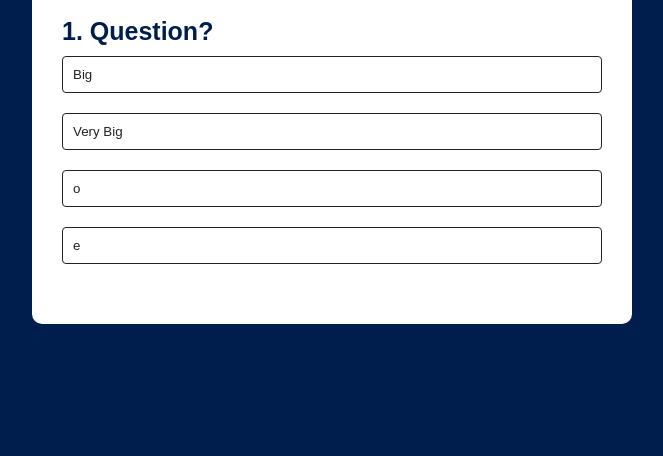
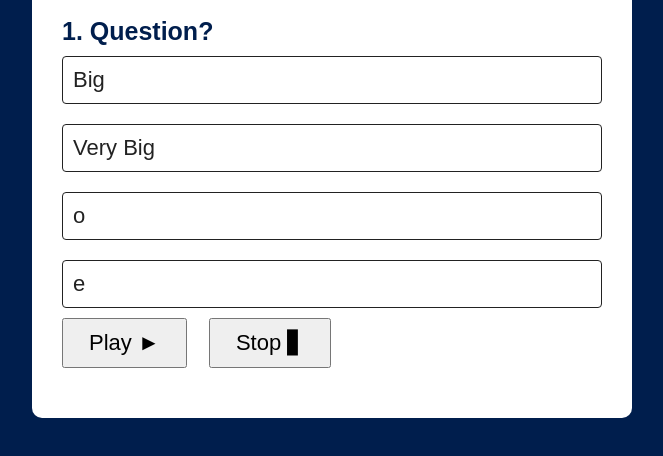
Before and after one commit to askimmell/thatgun, a plain HTML site: page index.html in a window 1280 px wide. Shown: the part 170-626 px from the top of the page, without its empty margins (308-971 px from the left). Drawn offline with Linux system fonts and the light colour scheme.

Commit message:
Audio test

```diff
--- a/index.html
+++ b/index.html
@@ -16,6 +16,15 @@
                         <button class="btn">Answer 4</button>
                     </div>
                     <button id="next-btn">Next</button>
+                    <div>
+                        <audio id="audio">
+                            <source src="media/audio.mp3" type="audio/mpeg">
+                        </audio>
+                        <button id="playPauseBTN" onclick="playPause()">Play &#9658;</button>
+                        &nbsp;
+                        &nbsp;
+                        <button>Stop &#9611;</button>
+                    </div>
             </div>
         </div>
         <script src="script.js"></script>
--- a/script.js
+++ b/script.js
@@ -31,6 +31,10 @@ const questions = [
 const questionElement = document.getElementById("question");
 const answerButton = document.getElementById("answer-buttons");
 const nextButton = document.getElementById("next-btn");
+
+var audio = document.getElementById('audio');
+var playPauseBTN = document.getElementById('playPauseBTN');
+var count = 0;
 
 let currentQuestionIndex = 0;
 let score = 0;
@@ -110,4 +114,16 @@ nextButton.addEventListener("click", ()=>{
     }
 })
 
+function playPause(){
+    if(count == 0){
+        count = 1;
+        audio.play();
+        playPauseBTN.innerHTML = "Pause &#9208;";
+    }else{
+        count = 0;
+        audio.pause();
+        playPauseBTN.innerHTML = "Play &#9208;";
+    }
+}
+
 startQuiz();
--- a/style.css
+++ b/style.css
@@ -62,3 +62,7 @@ body{
 .incorrect{
     background: #ff9393;
 }
+button{
+    padding: 10px 25px;
+    font-size: 22px;
+}
```
Also changed, not shown: 1 other file.
